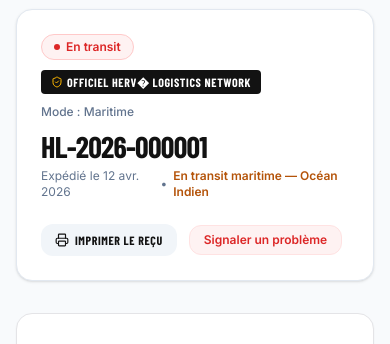
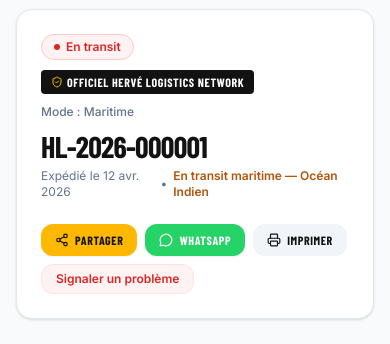
Before and after one commit to angepameni2022-collab/herve-logistics, a Next.js app in the folder frontend/: page /track/HL-2026-000001 in a window 390 px wide. Shown: the part 345-689 px from the top of the page. Built offline with nearby package versions, Linux system fonts and the light colour scheme; no server answers; a web font is replaced by a local one.

Commit message:
feat(mobile): compatibilite universelle partage mobile (iOS, Android, WhatsApp, SMS)

```diff
--- a/frontend/src/app/layout.tsx
+++ b/frontend/src/app/layout.tsx
@@ -1,4 +1,4 @@
-import type { Metadata } from "next";
+import type { Metadata, Viewport } from "next";
 import { Barlow_Condensed, Inter } from "next/font/google";
 import "./globals.css";
 import { ToastProvider } from "@/components/ui/Toast";
@@ -18,12 +18,31 @@ const inter = Inter({
   display: "swap",
 });
 
+export const viewport: Viewport = {
+  width: "device-width",
+  initialScale: 1,
+  maximumScale: 5,
+  themeColor: "#121212",
+};
+
 export const metadata: Metadata = {
   metadataBase: new URL(process.env.NEXT_PUBLIC_SITE_URL || "https://herve-logistics.vercel.app"),
   title: "Hervé Logistics — Plateforme Officielle de Suivi & Transit International",
   description: "Plateforme logistique internationale : Transport maritime, aérien, routier, conteneurs, fret et suivi en direct par satellite.",
   keywords: ["Hervé Logistics", "Hervé Transit", "suivi de colis", "fret maritime", "transit international", "tracking maritime", "conteneurs 40 HC"],
   authors: [{ name: "Hervé Logistics" }],
+  applicationName: "Hervé Logistics",
+  appleWebApp: {
+    capable: true,
+    title: "Hervé Logistics",
+    statusBarStyle: "black-translucent",
+  },
+  formatDetection: {
+    telephone: true,
+    date: true,
+    address: true,
+    email: true,
+  },
   openGraph: {
     title: "Hervé Logistics — Plateforme Officielle de Suivi & Transit International",
     description: "Plateforme logistique internationale : Transport maritime, aérien, routier, conteneurs, fret et suivi en direct par satellite.",
@@ -31,10 +50,10 @@ export const metadata: Metadata = {
     siteName: "Hervé Logistics",
     images: [
       {
-        url: "/images/logo-herve-hv.png",
-        width: 800,
-        height: 600,
-        alt: "Hervé Logistics",
+        url: "/images/logo-herve-official.png",
+        width: 1024,
+        height: 1024,
+        alt: "Logo Officiel Hervé Logistics",
       },
     ],
     locale: "fr_FR",
@@ -44,15 +63,15 @@ export const metadata: Metadata = {
     card: "summary_large_image",
     title: "Hervé Logistics — Plateforme Officielle de Suivi & Transit International",
     description: "Suivez vos marchandises partout dans le monde avec précision satellite et transparence.",
-    images: ["/images/logo-herve-hv.png"],
+    images: ["/images/logo-herve-official.png"],
   },
   icons: {
     icon: [
-      { url: "/images/logo-herve-hv.png", type: "image/png" },
+      { url: "/images/logo-herve-official.png", type: "image/png" },
       { url: "/icon.png", type: "image/png" },
       { url: "/favicon.ico", type: "image/x-icon" },
     ],
-    apple: "/images/logo-herve-hv.png",
+    apple: "/images/logo-herve-official.png",
   },
 };
 
--- a/frontend/src/app/track/[numero]/page.tsx
+++ b/frontend/src/app/track/[numero]/page.tsx
@@ -11,6 +11,7 @@ import { TrackingSearchBox } from "@/components/tracking/TrackingSearchBox";
 import { useApp } from "@/context/AppContext";
 import { Button } from "@/components/ui/Button";
 import { Badge } from "@/components/ui/Badge";
+import { useToast } from "@/components/ui/Toast";
 import {
   AlertTriangle,
   ArrowLeft,
@@ -19,6 +20,8 @@ import {
   MapPin,
   Printer,
   ShieldCheck,
+  Share2,
+  MessageCircle,
 } from "lucide-react";
 
 export default function TrackingDetailPage({
@@ -29,8 +32,32 @@ export default function TrackingDetailPage({
   const unwrappedParams = use(params);
   const rawNumero = decodeURIComponent(unwrappedParams.numero || "");
   const { getShipmentByNumber } = useApp();
+  const { showToast } = useToast();
 
   const shipment = getShipmentByNumber(rawNumero);
+
+  const handleShare = async () => {
+    const shareUrl = typeof window !== "undefined" ? window.location.href : "";
+    const shareData = {
+      title: `Suivi Colis ${shipment?.trackingNumber || ""} — Hervé Logistics`,
+      text: `Suivez l'acheminement de votre expédition ${shipment?.trackingNumber || ""} en direct sur Hervé Logistics :`,
+      url: shareUrl,
+    };
+
+    if (navigator.share) {
+      try {
+        await navigator.share(shareData);
+        return;
+      } catch {
+        // User dismissed share dialog
+      }
+    }
+
+    if (navigator.clipboard) {
+      await navigator.clipboard.writeText(shareUrl);
+      showToast("Lien de suivi copié ! Prêt à être partagé.", "success");
+    }
+  };
 
   return (
     <div className="min-h-screen flex flex-col bg-[#F8FAFC]">
@@ -113,7 +140,7 @@ export default function TrackingDetailPage({
                     <Badge status={shipment.status} size="md" />
                     <span className="text-xs font-display font-bold uppercase tracking-wider bg-[#121212] text-white px-2.5 py-1 rounded-sm inline-flex items-center gap-1">
                       <ShieldCheck className="w-3 h-3 text-[#FFB800]" />
-                      Officiel Herv� Logistics Network
+                      Officiel Hervé Logistics Network
                     </span>
                     <span className="text-xs text-slate-500 font-medium">
                       Mode : {shipment.mode}
@@ -132,13 +159,38 @@ export default function TrackingDetailPage({
                 </div>
 
                 {/* Actions boutons */}
-                <div className="flex items-center gap-3 flex-shrink-0">
+                <div className="flex items-center gap-2 sm:gap-3 flex-wrap flex-shrink-0">
+                  <button
+                    onClick={handleShare}
+                    type="button"
+                    className="inline-flex items-center gap-1.5 px-3.5 py-2 rounded-xl text-xs font-display font-bold uppercase tracking-wider text-[#121212] bg-[#FFB800] hover:bg-[#E0A200] transition-all shadow-xs"
+                    title="Partager le suivi (WhatsApp, SMS, Copier le lien)"
+                  >
+                    <Share2 className="w-3.5 h-3.5" />
+                    <span>Partager</span>
+                  </button>
+
+                  <button
+                    type="button"
+                    onClick={() => {
+                      const shareUrl = typeof window !== 'undefined' ? window.location.href : '';
+                      const text = encodeURIComponent(`Suivez votre expédition Hervé Logistics n° ${shipment.trackingNumber} en temps réel ici : ${shareUrl}`);
+                      window.open(`https://wa.me/?text=${text}`, '_blank');
+                    }}
+                    className="inline-flex items-center gap-1.5 px-3.5 py-2 rounded-xl text-xs font-display font-bold uppercase tracking-wider text-white bg-[#25D366] hover:bg-[#20ba59] transition-all shadow-xs"
+                    title="Partager directement sur WhatsApp"
+                  >
+                    <MessageCircle className="w-3.5 h-3.5" />
+                    <span>WhatsApp</span>
+                  </button>
+
                   <button
                     onClick={() => window.print()}
+                    type="button"
                     className="inline-flex items-center gap-1.5 px-3.5 py-2 rounded-xl text-xs font-display font-bold uppercase tracking-wider text-[#121212] bg-slate-100 hover:bg-slate-200 transition-colors"
                   >
                     <Printer className="w-3.5 h-3.5" />
-                    <span>Imprimer le reçu</span>
+                    <span>Imprimer</span>
                   </button>
                   <Link href="/contact">
                     <Button variant="secondary" size="sm">
```
